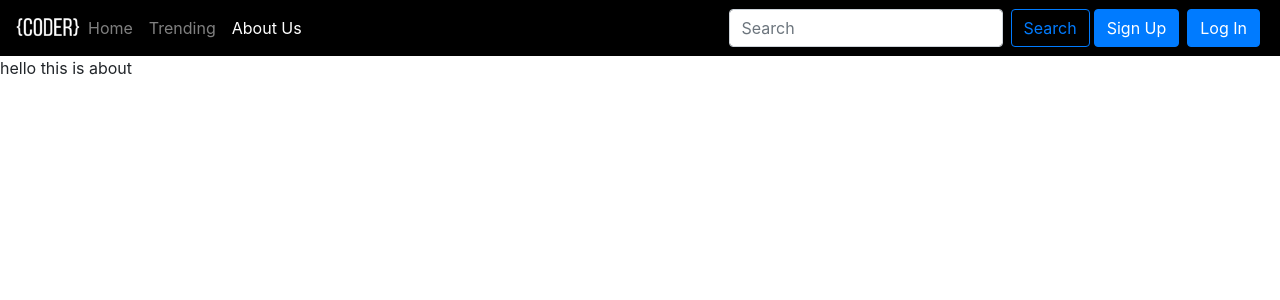
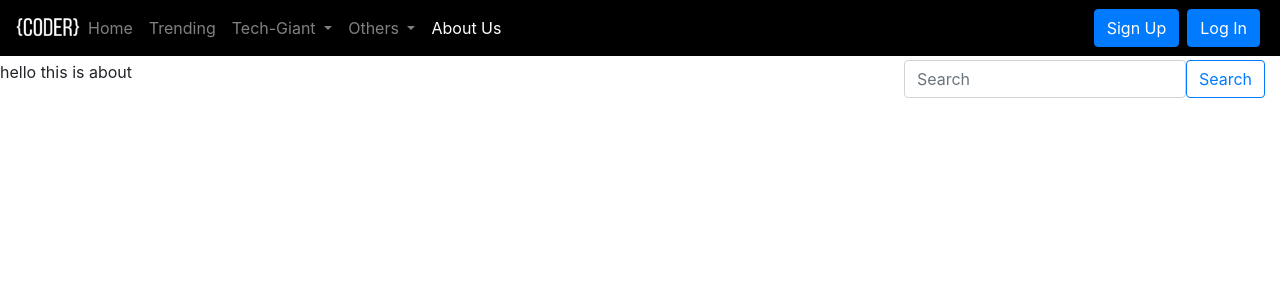
Before and after one commit to GK-SVG/IamCODER, a Django app: page /about/ in a window 1280 px wide. Shown: the top 300 px of the page. Run offline with Django 3.2, Linux system fonts and the light colour scheme; some libraries are stand-ins or nearby versions.

Commit message:
search-bar fixed

```diff
--- a/templates/base.html
+++ b/templates/base.html
@@ -14,6 +14,13 @@
   </script>
   <title>{% block title%} {% endblock %}</title>
   <style>
+  .search{
+  float: right;
+
+}
+.searchbtn{
+    float:right;
+}
     {%block css %}
 
     {%endblock %}
@@ -37,15 +44,37 @@
       <li class="nav-item {% block trendactive %}{% endblock trendactive%}">
         <a class="nav-link" href="/trending/">Trending<span class="sr-only">(current)</span></a>
       </li>
+      <li class="nav-item dropdown">
+        <a class="nav-link dropdown-toggle" href="#" id="navbarDropdown" role="button" data-toggle="dropdown" aria-haspopup="true" aria-expanded="false">
+          Tech-Giant
+        </a>
+        <div class="dropdown-menu" aria-labelledby="navbarDropdown">
+          <a class="dropdown-item" href="#">Google</a>
+          <a class="dropdown-item" href="#">Facebook</a>
+          <a class="dropdown-item" href="#">Apple</a>
+          <a class="dropdown-item" href="#">Microsoft</a>
+          <a class="dropdown-item" href="#">Gaming</a>
+          <a class="dropdown-item" href="#">Mobiles</a>
+          </div>
+      </li>
+      <li class="nav-item dropdown">
+        <a class="nav-link dropdown-toggle" href="#" id="navbarDropdown" role="button" data-toggle="dropdown" aria-haspopup="true" aria-expanded="false">
+          Others
+        </a>
+        <div class="dropdown-menu" aria-labelledby="navbarDropdown">
+        <a class="dropdown-item" href="#">Mobiles</a>
+        <a class="dropdown-item" href="#">Electronics</a>
+        <a class="dropdown-item" href="#">Programming</a>
+        </div></li>
       <li class="nav-item {% block aboutactive %}{% endblock aboutactive%}">
         <a class="nav-link" href="/about/">About Us</a>
       </li>
     </ul>
-    <form method='get' action='/search/' class="form-inline my-2 my-lg-0">
+    {% comment %} <form method='get' action='/search/' class="form-inline my-2 my-lg-0">
       <input class="form-control mr-sm-2" type="search" placeholder="Search" aria-label="Search" name="query"
         id="query">
       <button class="btn btn-outline-primary my-2 my-sm-0" type="submit">Search</button>
-    </form>
+    </form> {% endcomment %}
     {% if user.is_authenticated %}
     <ul class="navbar-nav ml-2">
       <li class="nav-item dropdown">
@@ -69,7 +98,12 @@
     {% endif %}
     </div>
   </nav>
-
+  <div class="col-md-12 my-1">
+    <button class="btn btn-outline-primary  my-sm-0 searchbtn" type="submit">Search</button>
+  <form  class="search" method='get' action='/search/' class="form-inline my-2 my-lg-0">
+   <input class="form-control mr-sm-2" type="search" placeholder="Search" aria-label="Search" name="query"
+      id="query">
+  </form></div>
   {% for message in messages %}
   <div class="alert alert-{{ message.tags }} alert-dismissible fade show" role="alert">
     <strong>Message: </strong> {{ message}}
```
